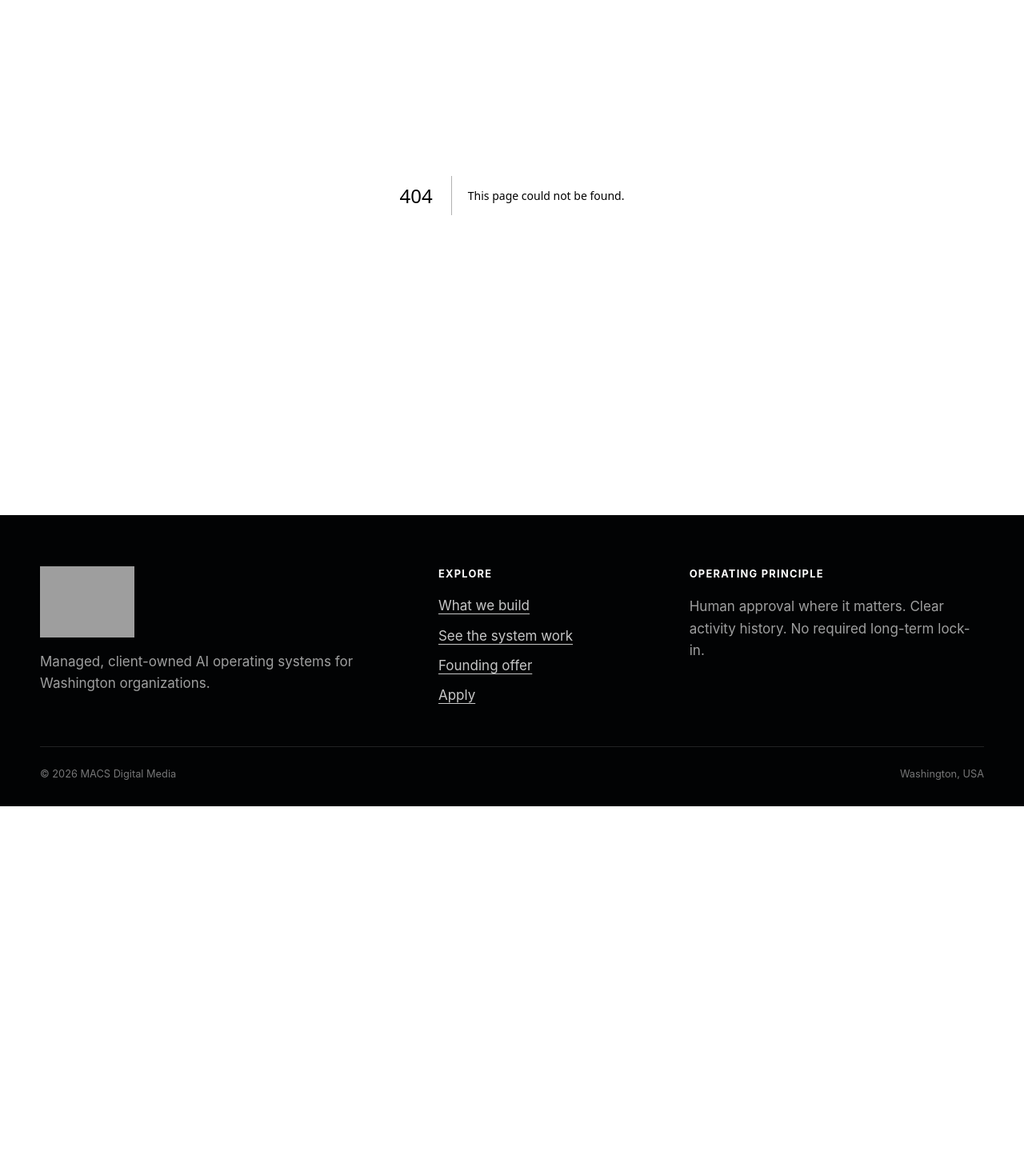
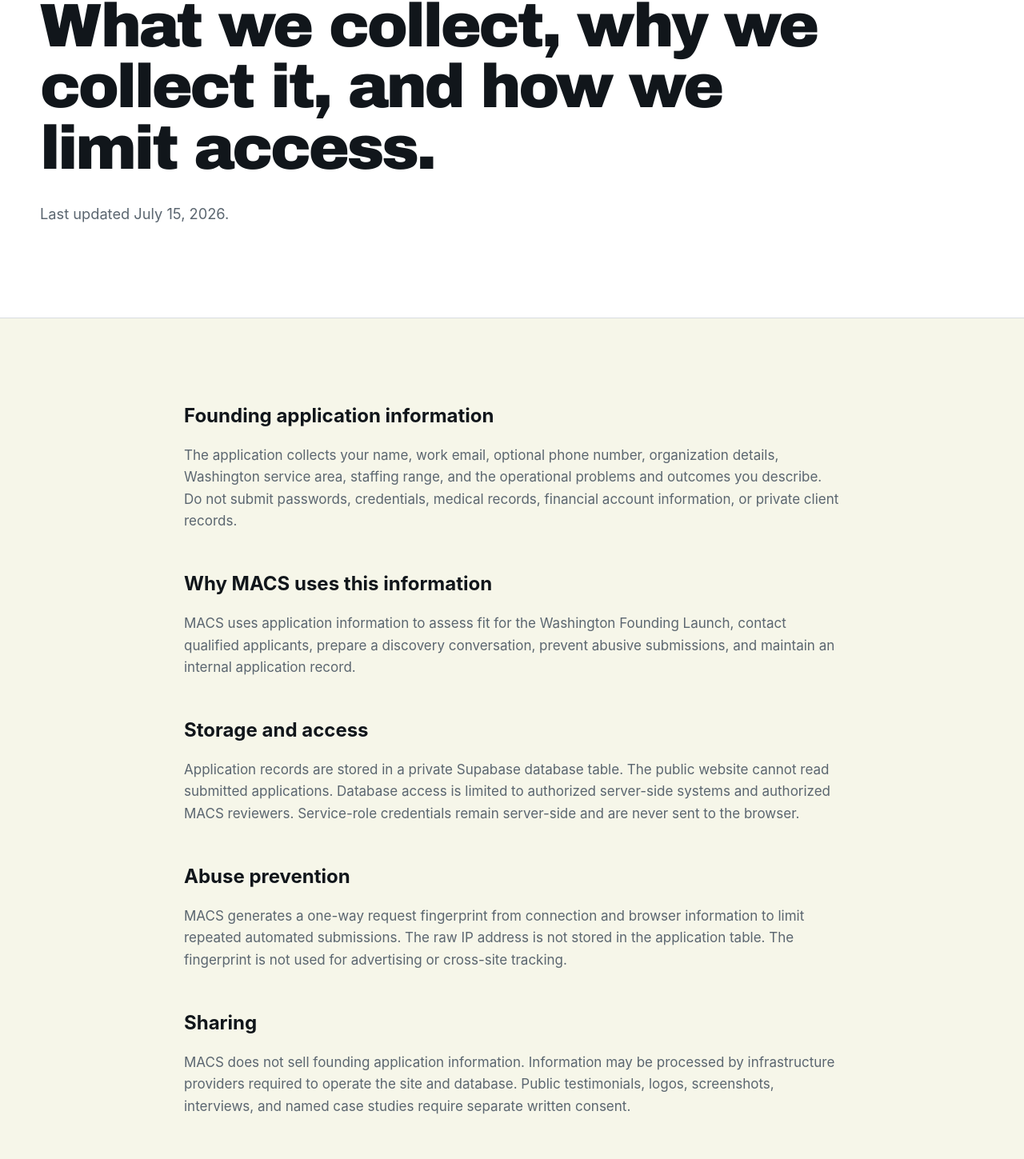
Before and after one commit to executiveusa/macsdigitalmedia, a Next.js app: page /privacy in a window 1280 px wide. Before the commit this address had no page. Shown: the part 241-1690 px from the top of the page at 80% size. Before the commit the page ends 1249 px from the top, so only its background shows below. Built offline with nearby package versions, Linux system fonts and the light colour scheme; grey boxes are pictures that could not be loaded.

Commit message:
feat: add founding application privacy notice

```diff
--- /dev/null
+++ b/app/privacy/page.tsx
@@ -0,0 +1,57 @@
+import type { Metadata } from "next";
+
+export const metadata: Metadata = {
+  title: "Privacy Notice",
+  description: "How MACS Digital Media handles website and founding application information.",
+};
+
+export default function PrivacyPage() {
+  return (
+    <article className="content-page">
+      <header className="content-page__hero">
+        <div className="shell">
+          <p className="eyebrow eyebrow--dark">Privacy</p>
+          <h1>What we collect, why we collect it, and how we limit access.</h1>
+          <p className="content-page__lede">Last updated July 15, 2026.</p>
+        </div>
+      </header>
+
+      <div className="shell content-page__body legal-copy">
+        <h2>Founding application information</h2>
+        <p>
+          The application collects your name, work email, optional phone number, organization details, Washington service area, staffing range, and the operational problems and outcomes you describe. Do not submit passwords, credentials, medical records, financial account information, or private client records.
+        </p>
+
+        <h2>Why MACS uses this information</h2>
+        <p>
+          MACS uses application information to assess fit for the Washington Founding Launch, contact qualified applicants, prepare a discovery conversation, prevent abusive submissions, and maintain an internal application record.
+        </p>
+
+        <h2>Storage and access</h2>
+        <p>
+          Application records are stored in a private Supabase database table. The public website cannot read submitted applications. Database access is limited to authorized server-side systems and authorized MACS reviewers. Service-role credentials remain server-side and are never sent to the browser.
+        </p>
+
+        <h2>Abuse prevention</h2>
+        <p>
+          MACS generates a one-way request fingerprint from connection and browser information to limit repeated automated submissions. The raw IP address is not stored in the application table. The fingerprint is not used for advertising or cross-site tracking.
+        </p>
+
+        <h2>Sharing</h2>
+        <p>
+          MACS does not sell founding application information. Information may be processed by infrastructure providers required to operate the site and database. Public testimonials, logos, screenshots, interviews, and named case studies require separate written consent.
+        </p>
+
+        <h2>Retention and requests</h2>
+        <p>
+          Application information is retained while MACS evaluates the application, communicates with the applicant, or maintains a reasonable business record. Applicants may request correction or deletion by contacting MACS through the contact method provided during follow-up.
+        </p>
+
+        <h2>Changes</h2>
+        <p>
+          This notice may be updated as the application, notification, and client onboarding systems mature. Material changes will be reflected by a new update date on this page.
+        </p>
+      </div>
+    </article>
+  );
+}
```
